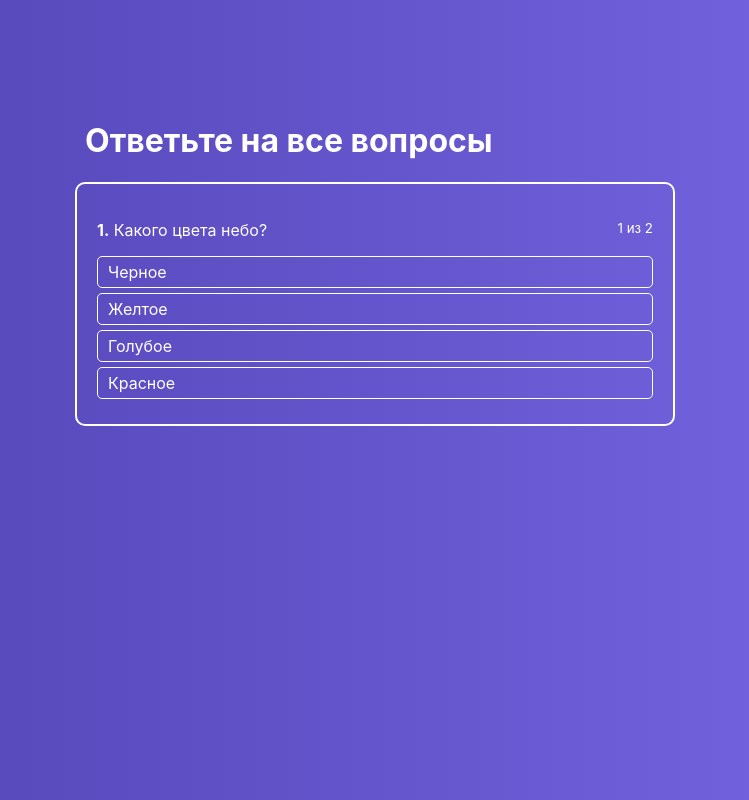
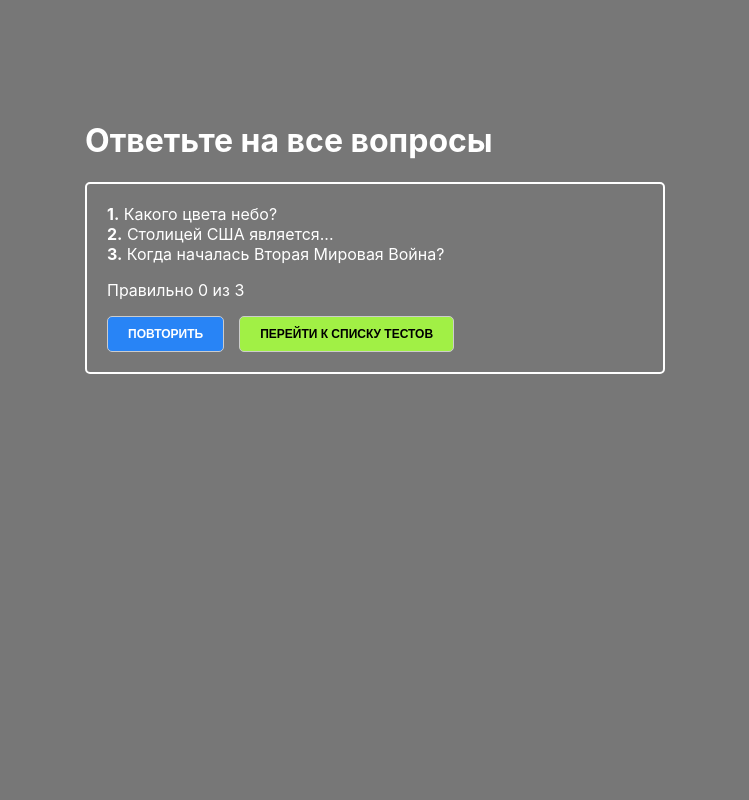
Before and after one commit to CharlieGoodson/react-quizz, a React (Create React App) app: page / in a window 1280 px wide. Shown: the whole page, without its empty margins (265-1014 px from the left). Built offline with nearby package versions, Linux system fonts and the light colour scheme.

Commit message:
after 13

```diff
--- a/src/components/FinishedQuiz/FinishedQuiz.js
+++ b/src/components/FinishedQuiz/FinishedQuiz.js
@@ -1,4 +1,5 @@
 import React from 'react'
+import Button from '../UI/Button/Button'
 import classes from './FinishedQuiz.module.css'
 
 const FinishedQuiz = props => {
@@ -29,7 +30,13 @@ const FinishedQuiz = props => {
             </ul>
             <p>Правильно {successCount} из {props.quiz.length}</p>
             <div>
-                <button onClick={props.onRetry} >Повторить</button>
+                <Button
+                    onClick={props.onRetry}
+                    type={'primary'}
+                >Повторить</Button>
+                <Button
+                    type={'success'}
+                >Перейти к списку тестов</Button>
             </div>
         </div>
     )
--- /dev/null
+++ b/src/components/UI/Button/Button.js
@@ -0,0 +1,20 @@
+import React from 'react'
+import classes from './Button.module.css'
+
+const Button = props => {
+    const cls = [
+        classes.Button,
+        classes[props.type]
+    ]
+    return (
+        <button
+            onClick={props.onClick}
+            className={cls.join(' ')}
+            disabled={props.disabled}
+        >
+            {props.children}
+        </button>
+    )
+}
+
+export default Button
--- /dev/null
+++ b/src/components/UI/Button/Button.module.css
@@ -0,0 +1,37 @@
+.Button {
+    display: inline-block;
+    margin-right: 15px;
+    padding: 10px 20px;
+    border-radius: 5px;
+    border: 1px solid #ccc;
+    color: #000;
+    text-transform: uppercase;
+    font-weight: bold;
+    font-size: 12px;
+}
+
+.Button:focus {
+    outline: none;
+}
+.Button:active {
+    box-shadow: inset 2px 2px 1px rgba(0,0,0, .3);
+}
+
+.Button:disabled {
+    background: #ccc;
+    color: #000;
+    cursor: not-allowed;
+}
+
+.error {
+    background: rgb(240, 87, 108);
+}
+
+.success {
+    background: rgb(161, 240, 69);
+}
+
+.primary {
+    background: #2884f6;
+    color: #fff;
+}
--- a/src/containers/Quiz/Quiz.js
+++ b/src/containers/Quiz/Quiz.js
@@ -7,7 +7,7 @@ class Quiz extends Component {
 
     state = {
         results: {},
-        isFinished: false,
+        isFinished: true,
         activeQuiz: 0,
         answerState: null,
         quiz: [
@@ -24,13 +24,24 @@ class Quiz extends Component {
             },
             {
                 id: 2,
-                question: 'Где находится столица США?',
-                rightAnswerId: 4,
+                question: 'Столицей США является...',
+                rightAnswerId: 1,
                 answers: [
-                    {text: 'Вашингтон', id: 4},
+                    {text: 'Вашингтон', id: 1},
                     {text: 'Атланта', id: 2},
                     {text: 'Cиэтл', id: 3},
-                    {text: 'Нью-Йорк', id: 1}
+                    {text: 'Нью-Йорк', id: 4}
+                ]
+            },
+            {
+                id: 3,
+                question: 'Когда началась Вторая Мировая Война?',
+                rightAnswerId: 2,
+                answers: [
+                    {text: '1938', id: 1},
+                    {text: '1939', id: 2},
+                    {text: '1936', id: 3},
+                    {text: '1941', id: 4}
                 ]
             }
         ]
@@ -68,10 +79,11 @@ class Quiz extends Component {
                 clearTimeout(timeout)
             }, 1000)
         } else {
-            results[currentQuestion] = 'error'
-            this.setState({ answerState: { [answerId]: 'error'},
-            results
-        })
+            results[currentQuestion.id] = 'error'
+            this.setState({
+                answerState: { [answerId]: 'error'},
+                results
+            })
         }
     }
 
--- a/src/containers/Quiz/Quiz.module.css
+++ b/src/containers/Quiz/Quiz.module.css
@@ -4,7 +4,8 @@
     padding-top: 100px;
     flex-grow: 1;
     width: 100%;
-    background: linear-gradient(90deg, #5041b2 0%, #7969e6 100%);
+    /* background: linear-gradient(90deg, #5041b2 0%, #7969e6 100%); */
+    background: #777;
 }
 
 .Quiz h1 {
```
